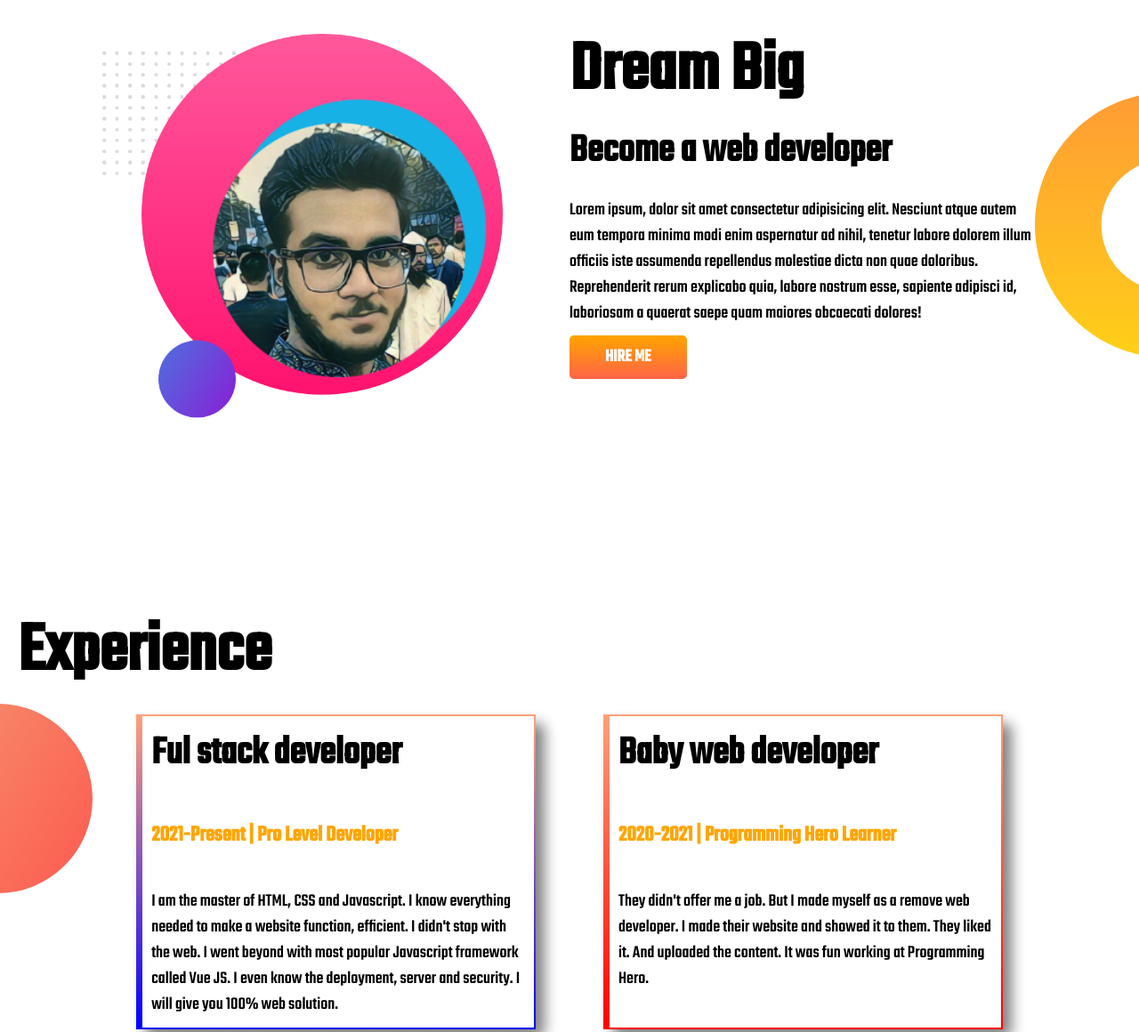
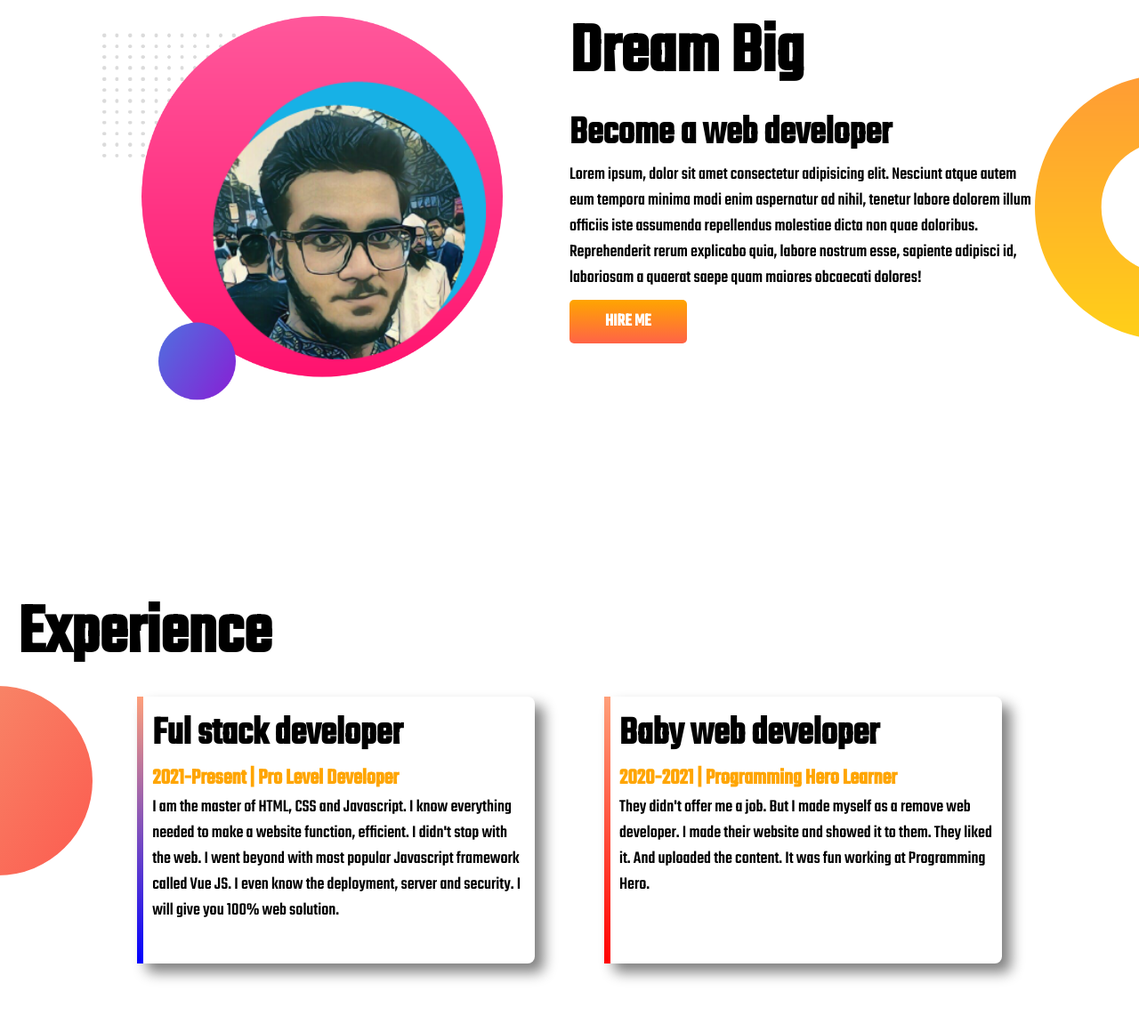
Before and after one commit to ArifRexa/fokira-marka-first-try, a plain HTML site: page index.html in a window 1280 px wide. Shown: the part 662-1822 px from the top of the page at 89% size. Drawn offline with Linux system fonts and the light colour scheme.

Commit message:
finished

```diff
--- a/index.html
+++ b/index.html
@@ -48,7 +48,7 @@
                 doloribus. Reprehenderit rerum explicabo quia, labore nostrum esse, sapiente adipisci id, laboriosam a
                 quaerat
                 saepe quam maiores obcaecati dolores!</p>
-            <a href="https://www.linkedin.com/in/arif-rexa-b01368191/""target="_blank" class="link">HIRE ME</a>
+                <a href="https://www.linkedin.com/in/arif-rexa-b01368191/" target="_blank" class="link">HIRE ME</a>
         </div>
 
     </section>
--- a/style.css
+++ b/style.css
@@ -3,12 +3,9 @@ body{
     font-family: 'Teko', sans-serif;
 }
 
-/* section{
-    margin-bottom:150px;
-
-} */
 p{
     font-size: 20px;
+    margin-top: 0px;
 }
 
 h1{
@@ -29,6 +26,7 @@ h4{
 }
 h5{
     font-size: 25px;
+    margin: 0px;
 }
 .orange-color{
     color: orange;
@@ -89,7 +87,6 @@ h5{
 }
 
 .card{
-    border: 2px solid whitesmoke;
     border-radius: 8px;
     box-shadow: 10px 10px 15px grey;
     padding: 10px ;
@@ -97,15 +94,15 @@ h5{
     margin-left: 5%;
     margin-right: 5%;
     margin: auto;
-    height: 330px;
+    height: 280px;
 
 
 }
 #full{
-
     border-left: 7px solid;
     border-image: linear-gradient(lightsalmon, blue);
     border-image-slice: 1;
+
 }
 #full2{
 
```
